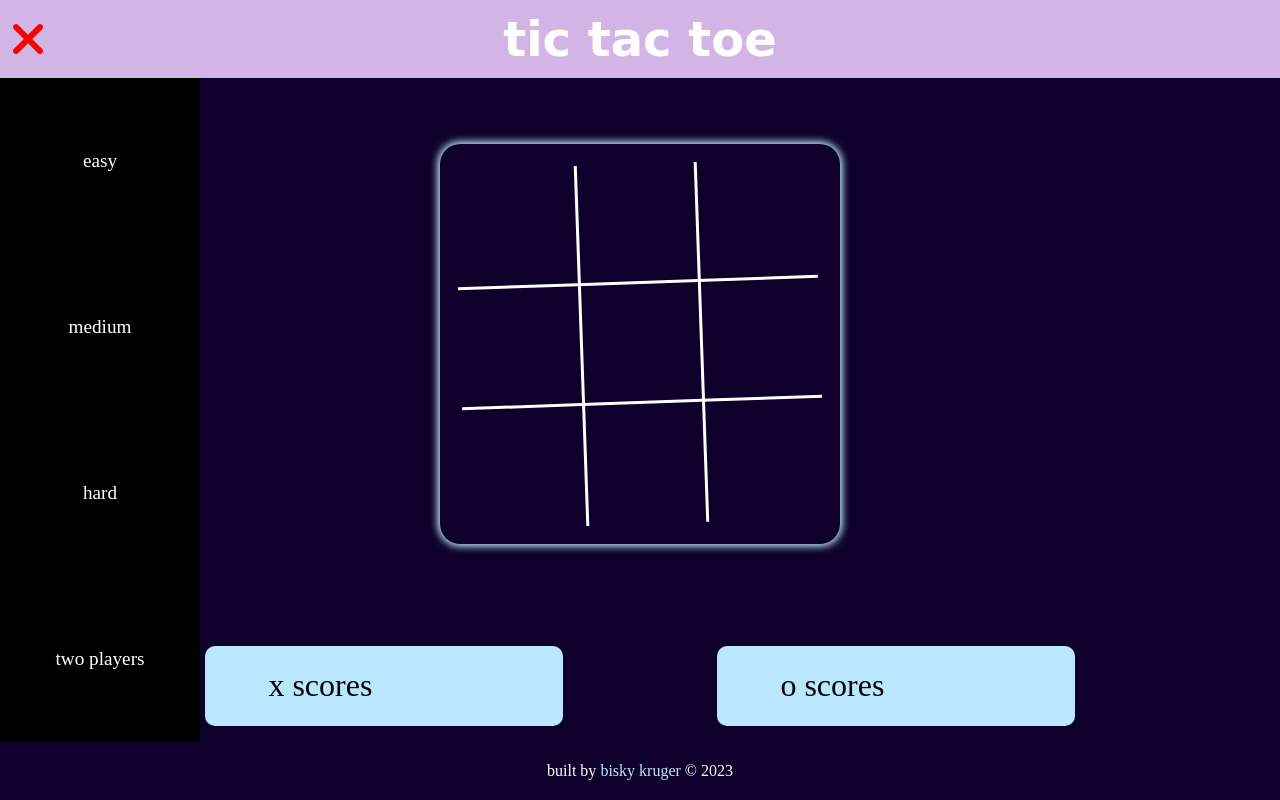
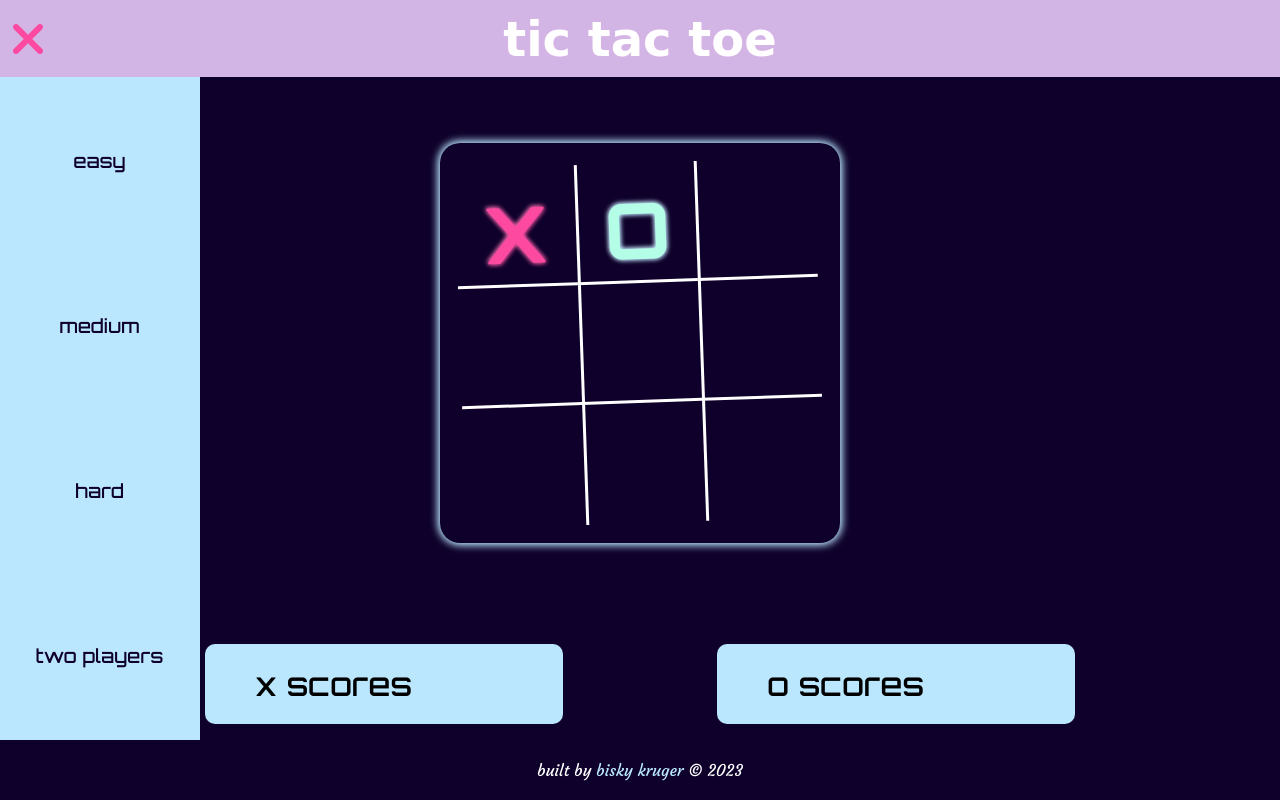
Before and after one commit to bisky0-0/tic-tac-toe-, a plain HTML site: page index.html in a window 1280 px wide. Both pictures are taken after a click on the icon 31 px from the left and 38 px from the top of the page. Drawn offline with Linux system fonts and the light colour scheme; a web font is replaced by a local one.

Commit message:
Edit index.html styles.css script.js

```diff
--- a/index.html
+++ b/index.html
@@ -10,6 +10,8 @@
     <link rel="preconnect" href="https://fonts.googleapis.com">
     <link rel="preconnect" href="https://fonts.gstatic.com" crossorigin>
     <link href="https://fonts.googleapis.com/css2?family=Amatic+SC&family=Rubik+Vinyl&display=swap" rel="stylesheet">
+    <link href="https://fonts.googleapis.com/css2?family=Courgette&display=swap" rel="stylesheet">
+    <link href="https://fonts.googleapis.com/css2?family=Orbitron:wght@500&display=swap" rel="stylesheet">
     <script src="https://kit.fontawesome.com/292ed01dd7.js" crossorigin="anonymous"></script>
 </head>
 
@@ -29,8 +31,8 @@
         </nav>
         <div id="board-container">
             <div id="board">
-                <div class="board-areas left"></div>
-                <div class="board-areas"></div>
+                <div class="board-areas left x">x</div>
+                <div class="board-areas o">o</div>
                 <div class="board-areas"></div>
                 <div class="board-areas left"></div>
                 <div class="board-areas"></div>
--- a/script.js
+++ b/script.js
@@ -6,6 +6,8 @@ let closeBar = document.getElementById("close-icon")
 
 navIcon.addEventListener("click", function () {
     navBar.style.cssText = `width: 200px;
+    border: 1px solid #BBE7FE;
+    border-left: none;
     font-size: 1.2rem`;
     navIcon.style.display = "none";
     closeBar.style.display = "inline-block"
--- a/styles.css
+++ b/styles.css
@@ -4,7 +4,8 @@
     box-sizing: border-box;
 }
 @import url('https://fonts.googleapis.com/css2?family=Amatic+SC&family=Rubik+Vinyl&display=swap');
-
+@import url('https://fonts.googleapis.com/css2?family=Orbitron:wght@500&display=swap');
+@import url('https://fonts.googleapis.com/css2?family=Courgette&display=swap');
 body{
     display: grid;
     grid-template-columns: 1fr;
@@ -12,6 +13,7 @@ body{
     position: relative;
     background-color: #0e002a;
     min-height: 100vh;
+    font-family: 'Orbitron', sans-serif;
 }
 
 #header{
@@ -37,7 +39,7 @@ body{
 
 #close-icon{
     font-size: 3rem;
-    color: #f00;
+    color: #FD49A0;
     display: none;
 }
 
@@ -80,13 +82,13 @@ body{
     height: 100%;
     z-index: 10;
     width: 0;
-    background-color: #000;
+    background-color: #BBE7FE;
     font-size: 0;
     transition: 0.5s;
 }
 
 .level{
-    color: #fff;
+    color: #0e002a;
     justify-content: center;
     /* background-color: #1d1d1d; */
     width: 100%;
@@ -95,7 +97,8 @@ body{
 }
 
 .level:hover, .level:focus{
-    background-color: #1d1d1d;
+    background-color: #0e002a;
+    color: #fff;
 }
 
 #game-container{
@@ -110,8 +113,8 @@ body{
     border-radius: 20px;
     /* background-color: #BBE7FE; */
     margin-top: 50px;
-    box-shadow: 0.5px 0.5px 10px #BBE7FE,
-                -0.5px -0.5px 10px #BBE7FE;
+    box-shadow: 0.7px 0.7px 10px #BBE7FE,
+                -0.7px -0.7px 10px #BBE7FE;
     display: flex;
     align-items: center;
     justify-content: center;
@@ -136,12 +139,18 @@ body{
     display: flex;
     align-items: center;
     justify-content: center;
+    font-size: 6rem;
+}
+
+.x{
+    color: #FD49A0;
+    text-shadow: 0.7px 0.7px 5px #FD49A0,-0.7px -0.7px 5px #ff84bf ;
 }
 
 .o{
-    color: ;
+   color:  #B4FEE7;
+   text-shadow: 0.7px 0.7px 5px #BBE7FE,-0.7px -0.7px 5px #d2efff ;
 }
-
 .last{
     border-bottom: none;
 }
@@ -178,11 +187,14 @@ footer{
     font-size: 1rem;
     color: #fff;
     margin: 20px 0 20px 0;
+    font-family: 'Courgette', cursive;
 }
 
  a{
     text-decoration: none;
     color: #BBE7FE;
+    /* font-family: 'Sevillana', cursive; */
+
 }
 
 
```
